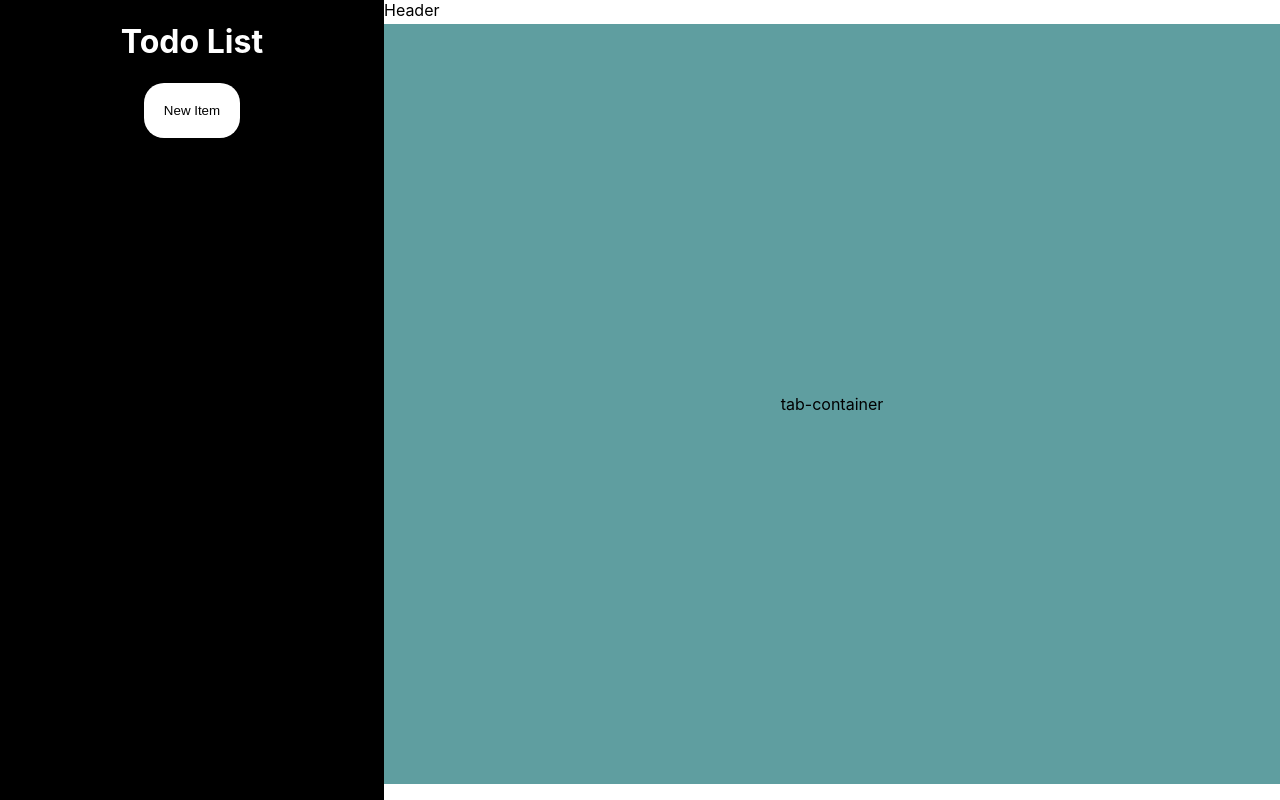
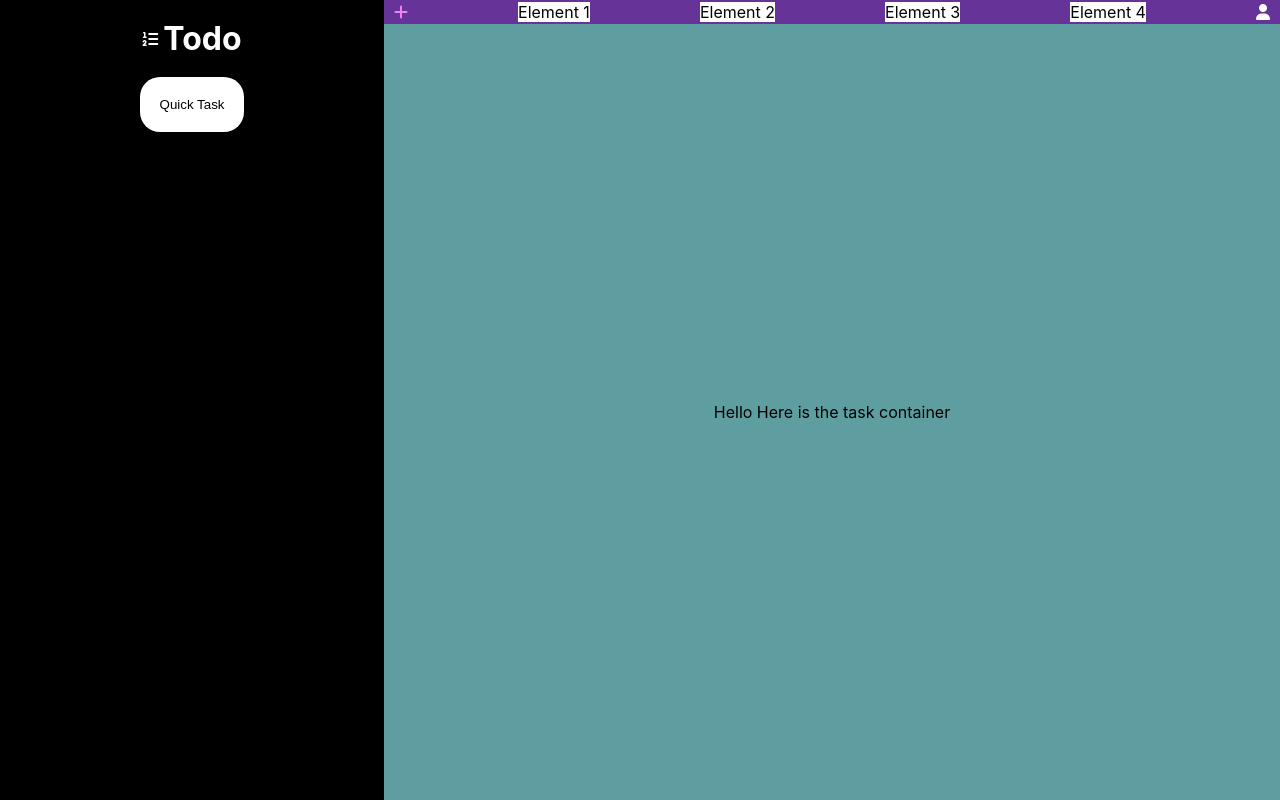
Before and after one commit to Nazza01/Todo, a plain HTML site: page index.html in a window 1280 px wide. Drawn offline with Linux system fonts and the light colour scheme.

Commit message:
Adding progress so far, no javascript yet but most elements are in place, basic wireframe done

```diff
--- a/index.html
+++ b/index.html
@@ -3,20 +3,28 @@
 	<head>
 		<title>To Do</title>
 		<link rel="stylesheet" href="style/todo.css" />
+		<script src="https://kit.fontawesome.com/872e59b8fa.js" crossorigin="anonymous"></script>
 	</head>
 	<body>
 		<div class="container">
 			<div class="left-container">
-				<h1>Todo List</h1>
-				<button id="new-item" onclick="newElement()">New Item</button>
+				<div class="title">
+					<i class="fas fa-list-ol"></i>
+					<h1>Todo</h1>
+				</div>
+				<button id="new-item" onclick="newElement()">Quick Task</button>
 			</div>
 			<div class="right-container">
 				<div id="tab-header">
-
-					Header
+					<i class="add-category fa fa-plus"></i>
+					<div>Element 1</div>
+					<div>Element 2</div>
+					<div>Element 3</div>
+					<div>Element 4</div>
+					<i class="userlog fa fa-user"></i>
 				</div>
 				<div id="tab-container">
-					tab-container
+					Hello Here is the task container
 				</div>
 			</div>
 		</div>
--- a/style/todo.css
+++ b/style/todo.css
@@ -1,7 +1,28 @@
+html {
+	box-sizing: border-box;
+}
+
+*, *::before, *::after {
+	box-sizing: inherit;
+	margin: 0;
+	padding: 0;
+}
+
 body {
-    margin: 0;
 	font-family: -apple-system, BlinkMacSystemFont, 'Segoe UI', Roboto, Oxygen, Ubuntu, Cantarell, 'Open Sans', 'Helvetica Neue', sans-serif;
+}
+
+.title {
+	padding-top: 5%;
+	padding-bottom: 5%;
+	display: flex;
 	flex-direction: row;
+	justify-content: center;
+	align-items: center;
+}
+
+.title > :first-child {
+	margin-right: 5px;
 }
 
 .container {
@@ -11,25 +32,42 @@ body {
 .left-container {
 	display: flex;
 	flex-direction: column;
-    height: 100vh;
 	width: 30vw;
 	background: black;
 	color: white;
 }
 
-.left-container h1 {
-    display: flex;
-    justify-content: center;
-    align-items: center;
-    height: 5vh;
-}
-
 #tab-header {
 	display: flex;
 	flex-direction: row;
+	align-items: center;
 	height: 3vh;
+	background-color: rebeccapurple;
+	color: white;
+	justify-content: space-between;
+	padding-left: 10px;
+	padding-right: 10px;
+}
 
+#tab-header div {
+	background-color: white;
+	color: black;
 }
+
+#tab-header div:hover {
+	background-color: aqua;
+	cursor:context-menu;
+}
+
+#tab-header .add-category {
+	color: violet;
+}
+
+#tab-header .add-category:hover {
+	color: white;
+	cursor: pointer;
+}
+
 
 #tab-container {
 	display: flex;
@@ -37,7 +75,7 @@ body {
 	justify-content: center;
 	flex-direction: column;
 	background: cadetblue;
-    height: 95vh;
+	height: 97vh;
 	width: 70vw;
 }
 
```
Lines whose indentation alone changed are shown as unchanged.
